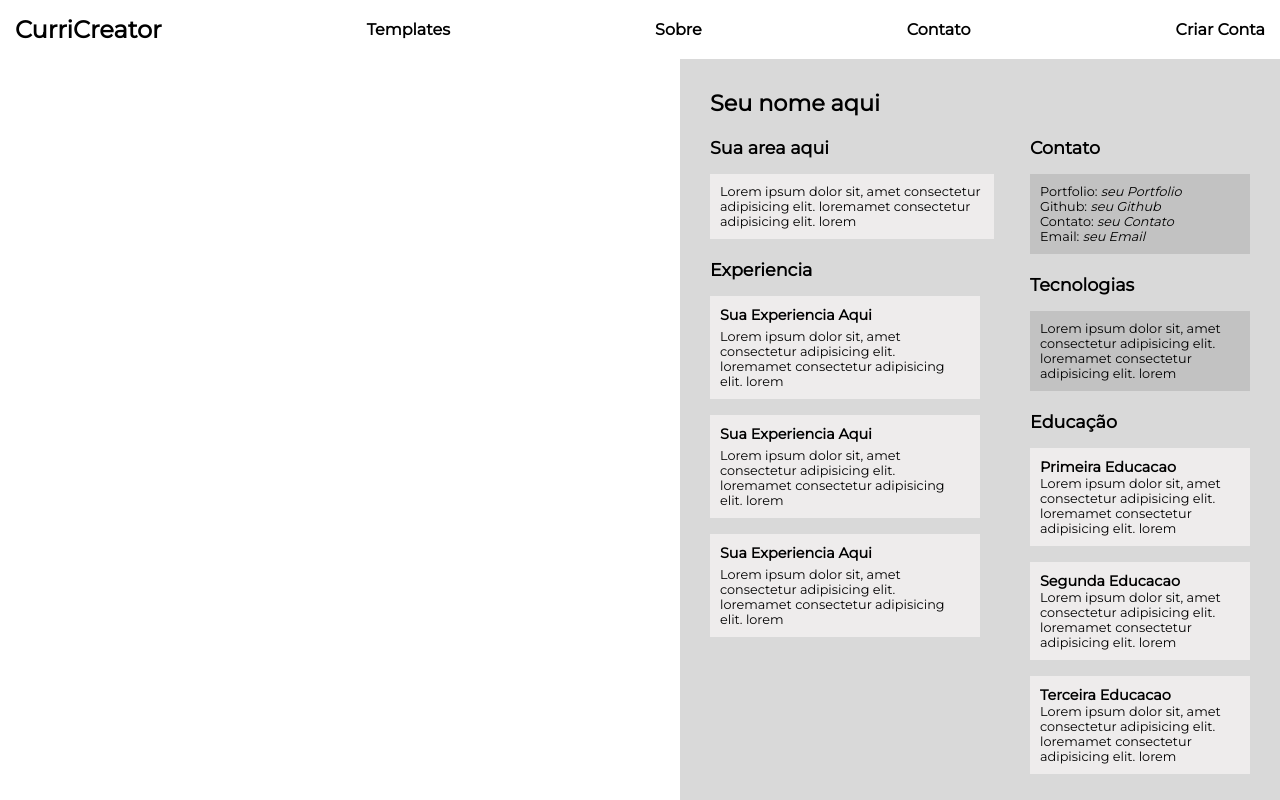
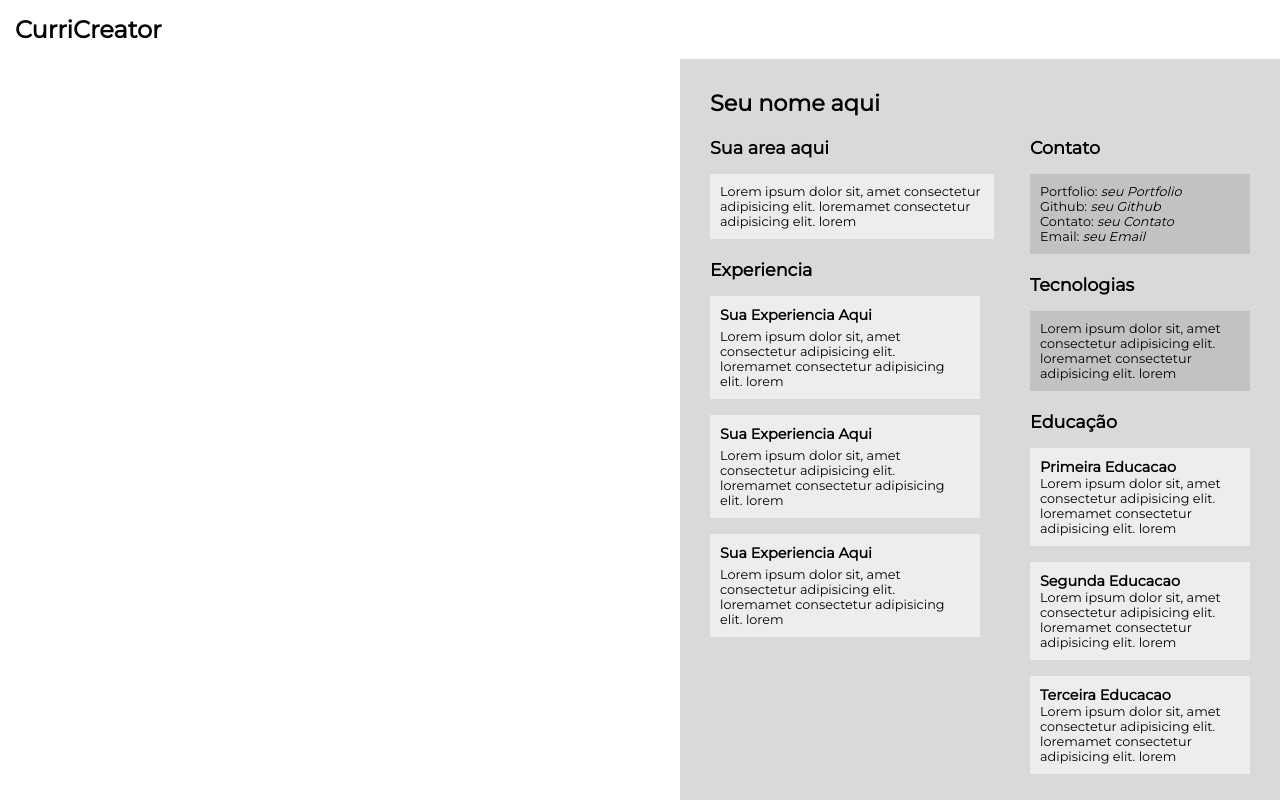
Before and after one commit to Abraao4raujo/CurriCreator, a React (Vite) app: page / in a window 1280 px wide. Shown: the top 800 px of the page. Built offline with nearby package versions, Linux system fonts and the light colour scheme.

Commit message:
changes in nav

```diff
--- a/package.json
+++ b/package.json
@@ -10,7 +10,6 @@
     "preview": "vite preview"
   },
   "dependencies": {
-    "html2pdf.js": "^0.10.1",
     "jspdf": "^2.5.1",
     "react": "^18.2.0",
     "react-dom": "^18.2.0",
--- a/src/components/Header/Header.jsx
+++ b/src/components/Header/Header.jsx
@@ -9,7 +9,7 @@ const Header = () => {
           <li className="list-menu">
             <h1 className="logo-menu">CurriCreator</h1>
           </li>
-          <li className="list-menu">
+          {/* <li className="list-menu">
             <a href="#">Templates</a>
           </li>
           <li className="list-menu">
@@ -20,7 +20,7 @@ const Header = () => {
           </li>
           <li className="list-menu">
             <a href="">Criar Conta</a>
-          </li>
+          </li> */}
         </ul>
       </nav>
     </div>
```
